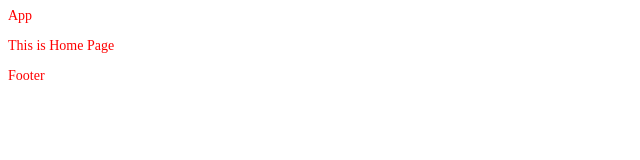
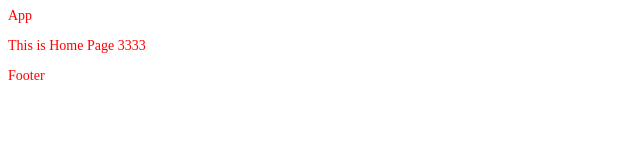
Before and after one commit to akhilesh9030/git_example, a plain HTML site: page index.html in a window 1280 px wide. Shown: the full height of the page, 0-640 px from the left. Drawn offline with Linux system fonts and the light colour scheme.

Commit message:
my commit

```diff
--- a/index.html
+++ b/index.html
@@ -7,7 +7,7 @@
 <body>
 <header>App</header>
 <section>
-   <p>This is Home Page</p>
+   <p>This is Home Page  3333</p>
 </section>
 <footer>
     Footer
```
